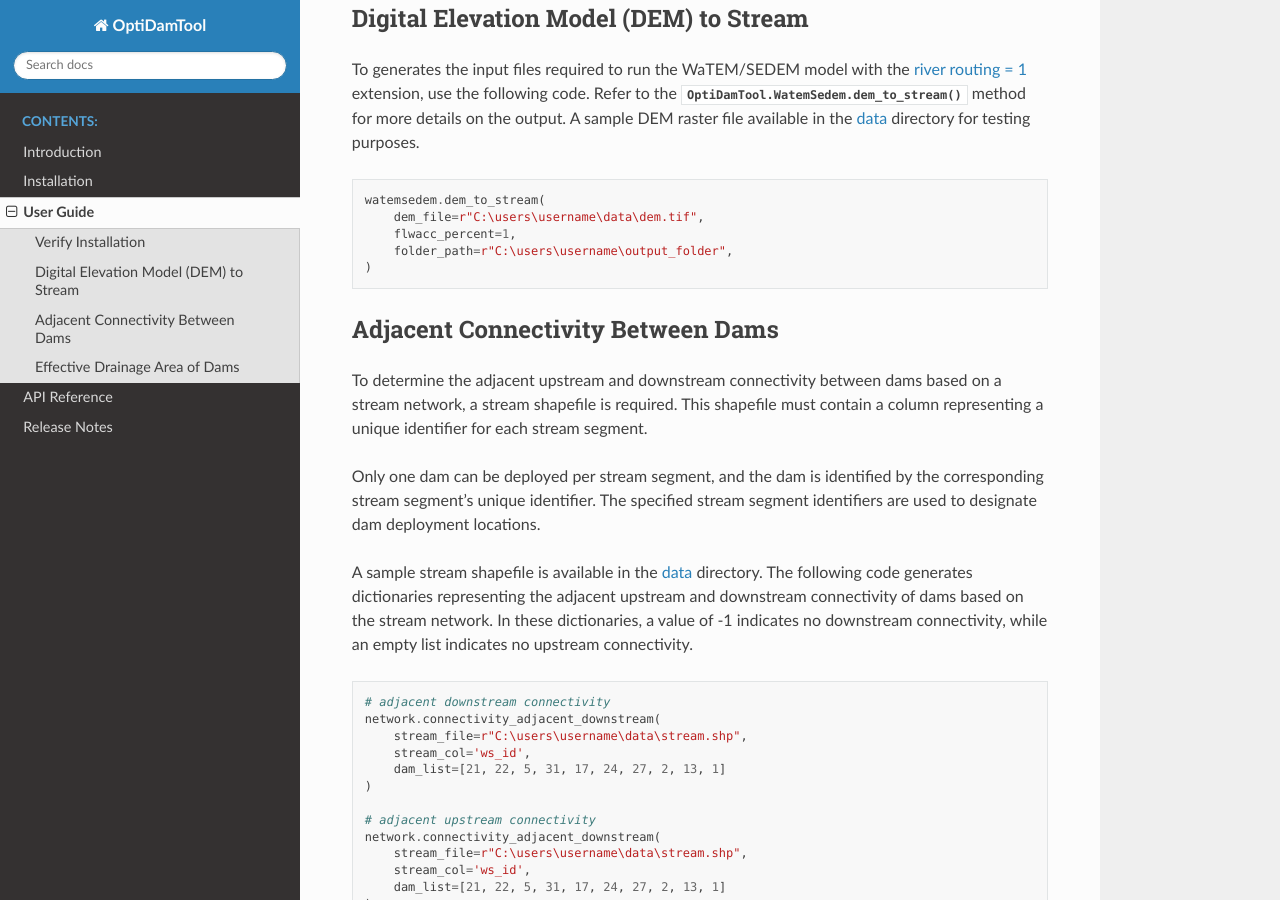
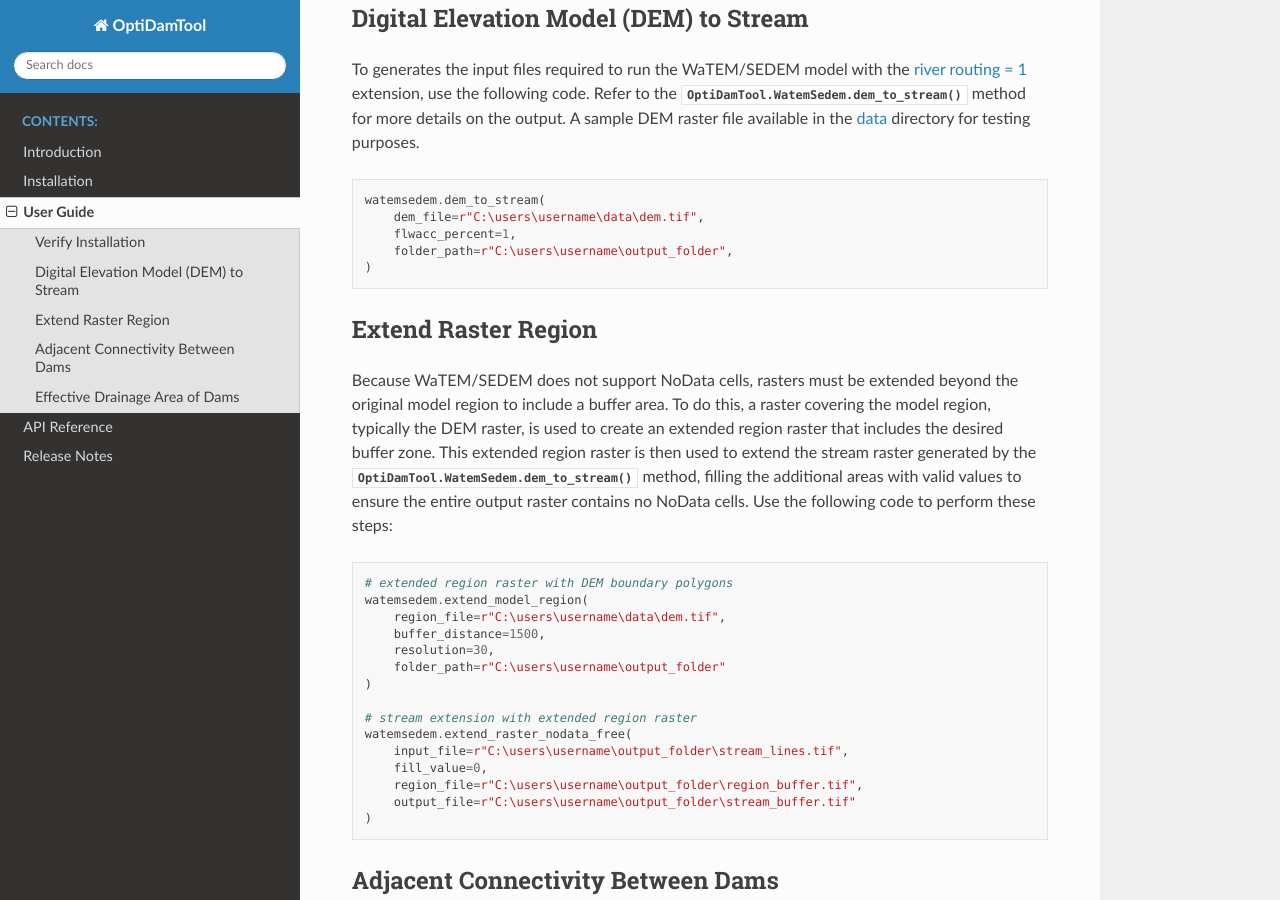
Before and after one commit to debpal/OptiDamTool, a Sphinx documentation site: the page built from docs/userguide.rst, in a window 1280 px wide and 900 px high, scrolled down 435 px. Built offline with Sphinx 7.4.7 and the Read the Docs theme 3.1.0, drawn with Linux system fonts in a browser that asks for light colours.

Commit message:
update docs

```diff
--- a/docs/introduction.rst
+++ b/docs/introduction.rst
@@ -21,6 +21,7 @@ Classes
 Provides methods to prepare inputs for simulating the `WaTEM/SEDEM <https://github.com/watem-sedem>`_ model, which predicts soil erosion, sediment transport capacity, and sediment delivery to stream networks at the watershed scale. This class currently provides the following feature:
 
 * Converts Digital Elevation Model (DEM) data into the stream files required for the WaTEM/SEDEM model, with the ``river routing = 1`` extension enabled.
+* Extends input rasters beyond the model region and fills them with valid values, as WaTEM/SEDEM does not support NoData cells.
 * Generates effective upstream drainage polygons for selected dam locations within a stream network.
 
 
--- a/docs/userguide.rst
+++ b/docs/userguide.rst
@@ -36,6 +36,32 @@ A sample DEM raster file available in the `data <https://github.com/debpal/OptiD
         folder_path=r"C:\users\username\output_folder",
     )
 
+
+Extend Raster Region
+--------------------------
+
+Because WaTEM/SEDEM does not support NoData cells, rasters must be extended beyond the original model region to include a buffer area.
+To do this, a raster covering the model region, typically the DEM raster, is used to create an extended region raster that includes the desired buffer zone.
+This extended region raster is then used to extend the stream raster generated by the :meth:`OptiDamTool.WatemSedem.dem_to_stream` method,
+filling the additional areas with valid values to ensure the entire output raster contains no NoData cells. Use the following code to perform these steps:
+
+.. code-block:: python
+
+    # extended region raster with DEM boundary polygons
+    watemsedem.extend_model_region(
+        region_file=r"C:\users\username\data\dem.tif",
+        buffer_distance=1500,
+        resolution=30,
+        folder_path=r"C:\users\username\output_folder"
+    )
+
+    # stream extension with extended region raster
+    watemsedem.extend_raster_nodata_free(
+        input_file=r"C:\users\username\output_folder\stream_lines.tif",
+        fill_value=0,
+        region_file=r"C:\users\username\output_folder\region_buffer.tif",
+        output_file=r"C:\users\username\output_folder\stream_buffer.tif"
+    )
 
 
 Adjacent Connectivity Between Dams
```
